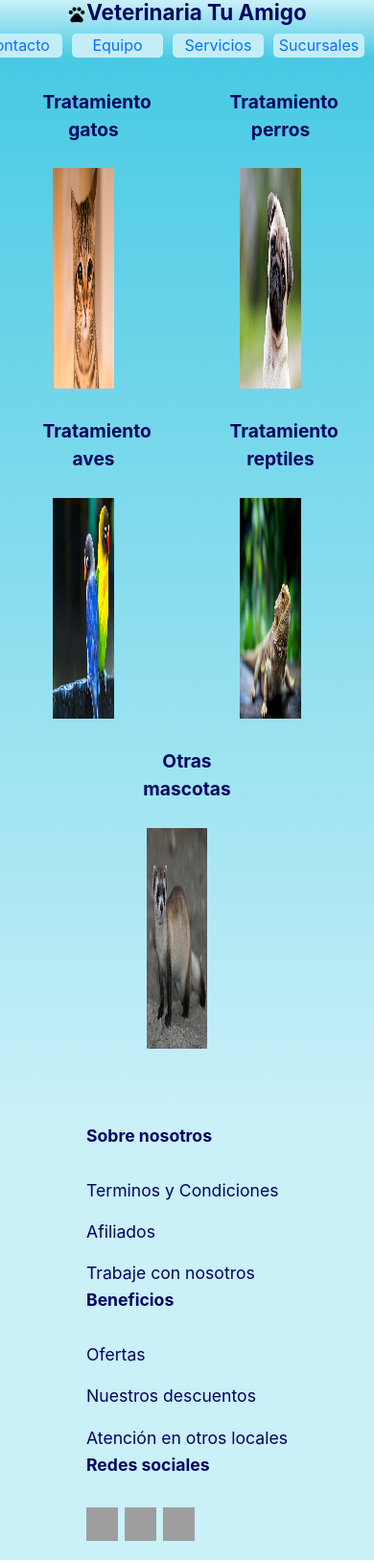
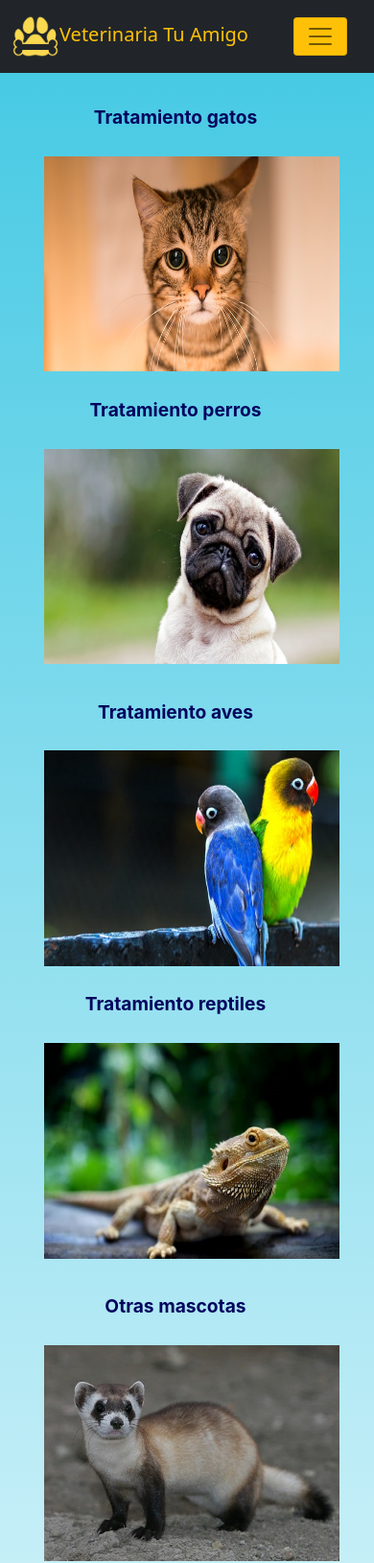
Before and after one commit to RodoMonC/ProyectoFinal, a plain HTML site: page vistas/servicios.html in a window 390 px wide. Shown: the top 1629 px of the page at 96% size. Drawn offline with nearby package versions, Linux system fonts and the light colour scheme; grey boxes are pictures that could not be loaded.

Commit message:
Modificado el menu de nav del header, colores del footer, agregada animación al menu de navegación, modificada la pagina de servicio en html y css para que funcionara de forma correcta en responsive 425px

```diff
--- a/css/estilo.css
+++ b/css/estilo.css
@@ -4,55 +4,28 @@
     padding: 0;
 }
 
-.header__background{
-    background-color: #caf0f8;
-    position: relative;
-    display: flex;
-    flex-direction: column;
-    width: 100%;
-    background-image: linear-gradient(#caf0f8 , #48cae4);
-}
 
 .header__logo{
     width: 50px;
     height: 50px;
 }
 
-.header__titulo{
-    color: #03045e;
-    text-align: center;
-    font-size: 200%;
+.header__titulo--items{
     font-family: -apple-system, BlinkMacSystemFont, 'Segoe UI', Roboto, Oxygen, Ubuntu, Cantarell, 'Open Sans', 'Helvetica Neue', sans-serif;
-    font-weight: bold;
 }
 
 .header__lista{
-    display: grid;
-    grid-template-columns: auto auto auto auto auto;
-    justify-content: end;
+    width: 100%;
 }
-.header__titulo--items{
-    color:#03045e;
-    font-family: -apple-system, BlinkMacSystemFont, 'Segoe UI', Roboto, Oxygen, Ubuntu, Cantarell, 'Open Sans', 'Helvetica Neue', sans-serif;
-    border-style: none;
-    border-radius: 5px;
-    background-color: #c3eef8;
-    text-align: center;
-    margin-right: 10px;
-    height: 25px;
-    width: 95px;
-    filter: grayscale(0%);
-}
-
-.links__sindecorar{
-    text-decoration: none;
-}
-
 .header__titulo--items:hover{
-    -webkit-transition: 0.2s;
-    -moz-transition: 0.2s;
-    transition: all 0.2s;
-    background-color: #a6a7a8;
+    -webkit-transition: 0.4s;
+    -moz-transition: 0.4s;
+    transition: all 0.4s;
+    background-color: black;
+    border-style: solid;
+    border-width: 2px;
+    border-color: orange;
+    border-radius: 20px;
 }
 
 .main__background{
@@ -63,16 +36,6 @@
     padding-top: 2rem;
 }
 
-
-
-
-.main__div{
-    display: flex;
-    flex-direction: column;
-    justify-content: center;
-    padding-top: 10px;
-    height: 600px;
-}
 .main__div__card3{
     width: 100%;
 }
@@ -201,11 +164,14 @@
     width: 500px;
     height: 250px;
     padding-top: 10px;
-    padding-bottom: 10px;
+    padding-bottom: 15px;
     justify-self: center;
 }
-.servicio__main--padb{
-    padding-bottom: 3rem;
+.servicio__main{
+    width: 100%;
+}
+.servicio__div{
+    width: auto;
 }
 
 .scale-up-center:hover {
@@ -264,7 +230,6 @@
     background-image: linear-gradient( #48cae4, #caf0f8)
 }
 .footer__background{
-    background-color: #caf0f8;
     position: relative;
     bottom: 0;
     width: 100%;
@@ -289,12 +254,13 @@
     color: #03045e;
     font-size: 110%;
     font-weight: bold;
+    padding-top: 5px;
 }
 .footer__items{
     font-family: -apple-system, BlinkMacSystemFont, 'Segoe UI', Roboto, Oxygen, Ubuntu, Cantarell, 'Open Sans', 'Helvetica Neue', sans-serif;
     color: #03045e;
     font-size: 110%;
-    padding-top: 7%;
+    padding-top: 10px;
     text-decoration: none;
 }
 
@@ -307,8 +273,8 @@
 }
 
 .footer__items--redes{
-    width: 25px;
-    height: 25px;
+    width: 35px;
+    height: 35px;
     padding-right: 2px;
 }
 
@@ -325,7 +291,7 @@
       height: 2px;
       left: 0%;
       position: relative;
-      background: rgb(8, 8, 8);
+      background: rgb(248, 191, 2);
       transition: width 0.7s ease 0s, left 0.7s ease 0s;
       width: 0;
 }
@@ -484,9 +450,7 @@
         padding-top: 1rem;
     }
     .servicio__main--imagenes{
-        position: relative;
-        justify-content: center;
-        width: 70%;
+        width: 100%;
         padding-left: 10%;
     }
     .sucursales_titulo{
@@ -553,4 +517,20 @@
     main div div {
         margin-bottom: 10px;
     }
+
+    .header__logo{
+        width: 50px;
+        height: 50px;
+    }
+    .servicio__main{
+        display: grid;
+        grid-template-columns: auto;
+        justify-content: center;
+        align-items: center;
+        text-align: center;
+    }
+    .servicio__main--p{
+        justify-self: center;
+    }
+
 }
--- a/vistas/servicios.html
+++ b/vistas/servicios.html
@@ -11,44 +11,63 @@
 </head>
 <body class="body">
 <header>
-        <nav>
-          <div class="header__background">
-            <h1 class="header__titulo"><img src="../img/logo.png" alt="" class="header__logo">Veterinaria Tu Amigo</h1>
-            <div class="header__lista">
-                <div class="header__titulo--items"><a href="../index.html" class="links__sindecorar">Inicio</a></div>
-                <div class="header__titulo--items"><a href="./contacto.html" class="links__sindecorar">Contacto</a></div>
-                <div class="header__titulo--items"><a href="./equipo.html" class="links__sindecorar">Equipo</a></div>
-                <div class="header__titulo--items"><a href="./servicios.html" class="links__sindecorar">Servicios</a></div>
-                <div class="header__titulo--items"><a href="./sucursales.html" class="links__sindecorar">Sucursales</a></div>
-            </div>
+    <nav class="navbar navbar-expand-lg navbar-light bg-dark">
+        <div class="container-fluid">
+          <a class="navbar-brand text-warning" href="#"><img src="../img/logo3.png" alt="logo" class="header__logo">Veterinaria Tu Amigo</a>
+          <div class="pe-3">
+          <button class="navbar-toggler bg-warning" type="button" data-bs-toggle="collapse" data-bs-target="#navbarNavDropdown" aria-controls="navbarNavDropdown" aria-expanded="false" aria-label="Toggle navigation">
+            <span class="navbar-toggler-icon bg-warning"></span>
+          </button>
+          <div class="collapse navbar-collapse" id="navbarNavDropdown">
+            <ul class="navbar-nav">
+              <li class="nav-item">
+                <a class="nav-link active text-warning header__titulo--items" aria-current="page" href="../index.html">Inicio</a>
+              </li>
+              <li class="nav-item">
+                <a class="nav-link text-warning header__titulo--items" href="./contacto.html">Contacto</a>
+              </li>
+              <li class="nav-item">
+                <a class="nav-link text-warning header__titulo--items" href="./equipo.html">Equipo</a>
+              </li>
+            </li>
+            <li class="nav-item">
+              <a class="nav-link text-warning header__titulo--items" href="./servicios.html">Servicios</a>
+            </li>
+            </li>
+              <li class="nav-item">
+                <a class="nav-link text-warning header__titulo--items" href="./sucursales.html">Sucursales</a>
+              </li>
+            </ul>
           </div>
-        </nav>
+        </div>
+        </div>
+      </nav>
 </header>
 <main class="main__background">
-    <div class=" servicio__main--padb">
+    <div class="pb-4">
      <div class="container">
-         <div class="row justify-content-around align-items-center ">
-          <div class="col-4">
+         <div class="row justify-content-around align-items-center servicio__main">
+          <div class="col-4 servicio__div">
             <p class="servicio__main--p text-center">Tratamiento gatos</p>
-            <a href="./servicios.html"><img src="../img/Serviciogato.jpg" alt="Tratamiento gatos" class="servicio__main--imagenes scale-up-center img-fluid"></a>
+            <a href="./servicios.html"><img src="../img/Serviciogato.jpg" alt="Tratamiento gatos" class="servicio__main--imagenes scale-up-center pb-3"></a>
           </div>
-          <div class="col-4">
+          <div class="col-4 servicio__div">
             <p class="servicio__main--p text-center">Tratamiento perros</p>
-            <a href="./servicios.html"><img src="../img/servicioperro.jpg" alt="Tratamiento perros" class="servicio__main--imagenes scale-up-center img-fluid"></a>
+            <a href="./servicios.html"><img src="../img/servicioperro.jpg" alt="Tratamiento perros" class="servicio__main--imagenes scale-up-center img-fluid pb-3"></a>
           </div>
          </div>
-         <div class="row justify-content-around align-items-center">
-            <div class="col-4">
+         <div class="row justify-content-around align-items-center servicio__main">
+            <div class="col-4 servicio__div">
              <p class="servicio__main--p text-center">Tratamiento aves</p>
              <a href="./servicios.html"><img src="../img/aves.jpg" alt="Tratamiento aves" class="servicio__main--imagenes scale-up-center img-fluid"></a>
             </div>
-            <div class="col-4">
+            <div class="col-4 servicio__div">
                 <p class="servicio__main--p text-center">Tratamiento reptiles</p>
                 <a href="./servicios.html"><img src="../img/reptiles.jpg" alt="Tratamiento reptiles" class="servicio__main--imagenes scale-up-center img-fluid"></a>
             </div>
          </div>
-         <div class="row justify-content-around align-items-center">
-            <div class="col-4">
+         <div class="row justify-content-around align-items-center servicio__main">
+            <div class="col-4 servicio__div">
                 <p class="servicio__main--p text-center">Otras mascotas</p>
                 <a href="./servicios.html"><img src="../img/Otros.jpg" alt="Otra mascota" class="servicio__main--imagenes scale-up-center img-fluid"></a>
             </div>
@@ -56,30 +75,30 @@
      </div>
     </div>
 </main>
-<footer class="footer__background">
+<footer class="footer__background bg-dark">
     <div class="footer__lista">
         <div class="footer__lista--div">
-            <p class="footer__titulos">Sobre nosotros</p>
-            <a href="#" class="footer__items">Terminos y Condiciones</a>
-            <a href="#" class="footer__items">Afiliados</a>
-            <a href="#" class="footer__items">Trabaje con nosotros</a>
+            <p class="footer__titulos text-warning">Sobre nosotros</p>
+            <a href="#" class="footer__items text-warning">Terminos y Condiciones</a>
+            <a href="#" class="footer__items text-warning">Afiliados</a>
+            <a href="#" class="footer__items text-warning">Trabaje con nosotros</a>
         </div>
         <div class="footer__lista--div">
-            <p class="footer__titulos">Beneficios</p>
-            <a href="#" class="footer__items">Ofertas</a>
-            <a href="#" class="footer__items">Nuestros descuentos</a>
-            <a href="#" class="footer__items">Atención en otros locales</a>
+            <p class="footer__titulos text-warning">Beneficios</p>
+            <a href="#" class="footer__items text-warning">Ofertas</a>
+            <a href="#" class="footer__items text-warning">Nuestros descuentos</a>
+            <a href="#" class="footer__items text-warning">Atención en otros locales</a>
         </div>
         <div class="footer__lista--div">
-            <p class="footer__titulos">Redes sociales</p>
+            <p class="footer__titulos text-warning">Redes sociales</p>
             <div class="footer__items2">
-                <a href="https://es-la.facebook.com/"><img src="https://cdn-icons-png.flaticon.com/128/1384/1384005.png" alt="facebook" class="footer__items--redes"></a>
-                <a href="https://web.whatsapp.com/"><img src="https://image.flaticon.com/icons/png/128/1051/1051323.png" alt="whatsapp" class="footer__items--redes"></a>
-                <a href="https://www.instagram.com/?hl=es-la"><img src="https://cdn-icons-png.flaticon.com/128/1362/1362857.png" alt="instagram" class="footer__items--redes"></a>
+                <a href="https://es-la.facebook.com/"><img src="../img/facebook_logo.png" alt="facebook" class="footer__items--redes"></a>
+                <a href="https://web.whatsapp.com/"><img src="../img/whatsapp_logo.png" alt="whatsapp" class="footer__items--redes"></a>
+                <a href="https://www.instagram.com/?hl=es-la"><img src="../img/Instagram Logo_.png" alt="instagram" class="footer__items--redes"></a>
             </div>
         </div>
     </div>
-</footer>
+  </footer>
 <script src="https://cdn.jsdelivr.net/npm/bootstrap@5.1.3/dist/js/bootstrap.bundle.min.js" integrity="sha384-ka7Sk0Gln4gmtz2MlQnikT1wXgYsOg+OMhuP+IlRH9sENBO0LRn5q+8nbTov4+1p" crossorigin="anonymous"></script>
 </body>
 </html>
```
Also changed, not shown: index.html (+44 -25 lines), vistas/contacto.html (+44 -25 lines), vistas/equipo.html (+41 -22 lines), vistas/sucursales.html (+44 -25 lines), img/Instagram Logo_.png (added), img/facebook_logo.png (added), img/logo.png (deleted), img/logo3.png (added), img/whatsapp_logo.png (added).
